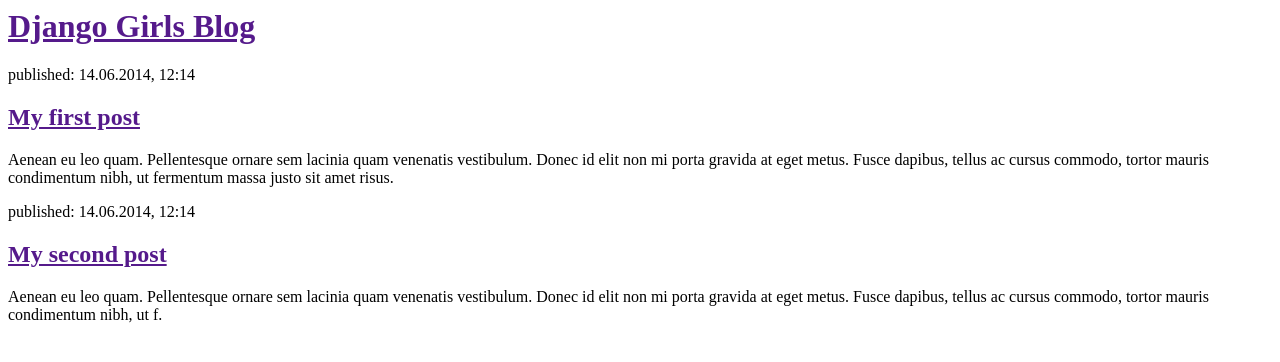
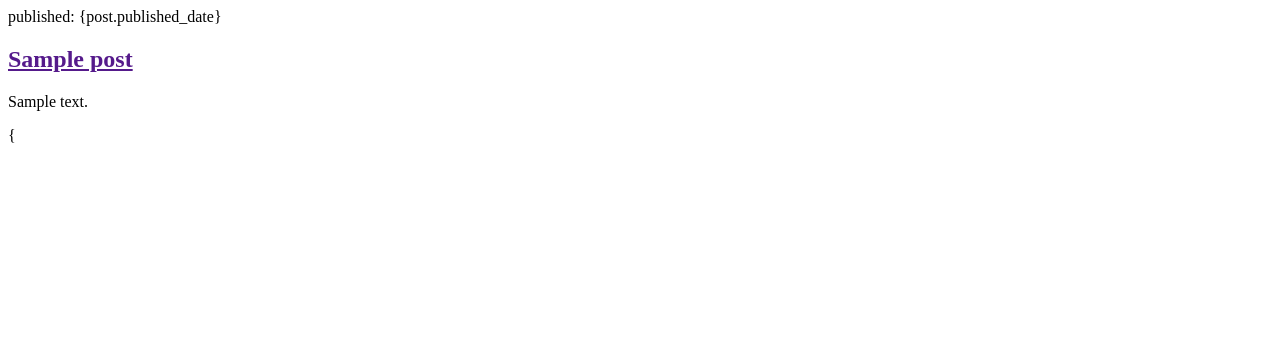
Before and after one commit to UnlimitedMatrix/Mysite, a Django app: template blog/templates/blog/post_list.html in a window 1280 px wide. Shown: the top 362 px of the page. Run offline with Django 3.2, Linux system fonts and the light colour scheme; the template is opened without the code that fills it: values that come from a table or form of the project are taken from there, others are empty; tables that the repository leaves empty hold one stand-in row (values such as "Sample post").

Commit message:
add Django template

```diff
--- a/blog/models.py
+++ b/blog/models.py
@@ -14,7 +14,7 @@
     published_date = models.DateTimeField(
             blank = True, null = True)
 
-def publishh(self):
+def publish(self):
     self.published_date = timezone.now()
     self.save()
 
--- a/blog/templates/blog/post_list.html
+++ b/blog/templates/blog/post_list.html
@@ -1,22 +1,16 @@
 <html>
     <head>
-        <title>Django Girls blog</title>
+        <title>To-Do</title>
     </head>
     <body>
         <div>
-            <h1><a href="">Django Girls Blog</a></h1>
+            {% for post in posts %}
+            <p>published: {post.published_date}</p>
+            <h2><a href="">{{post.title}}</a></h2>
+            <p>{{post.text|linebreaksbr}}</p>
+
+
         </div>
-
-        <div>
-            <p>published: 14.06.2014, 12:14</p>
-            <h2><a href="">My first post</a></h2>
-            <p>Aenean eu leo quam. Pellentesque ornare sem lacinia quam venenatis vestibulum. Donec id elit non mi porta gravida at eget metus. Fusce dapibus, tellus ac cursus commodo, tortor mauris condimentum nibh, ut fermentum massa justo sit amet risus.</p>
-        </div>
-
-        <div>
-            <p>published: 14.06.2014, 12:14</p>
-            <h2><a href="">My second post</a></h2>
-            <p>Aenean eu leo quam. Pellentesque ornare sem lacinia quam venenatis vestibulum. Donec id elit non mi porta gravida at eget metus. Fusce dapibus, tellus ac cursus commodo, tortor mauris condimentum nibh, ut f.</p>
-        </div>
+       {{% endfor %}
     </body>
 </html>
--- a/blog/views.py
+++ b/blog/views.py
@@ -1,6 +1,8 @@
 from django.shortcuts import render
-
+from django.utils import timezone
+from .models import Post
 # Create your views here.
 
 def post_list(request):
+    post = Post.objects.filter(published_date=timezone.now()).order_by('published_date')
     return render(request, 'blog/post_list.html', {})
--- a/superlists/settings.py
+++ b/superlists/settings.py
@@ -25,7 +25,11 @@
 # SECURITY WARNING: don't run with debug turned on in production!
 DEBUG = True
 
-ALLOWED_HOSTS = ["unlimitedmatrix.pythonanywhere.com","127.0.0.1"]
+ALLOWED_HOSTS = [
+        "unlimitedmatrix.pythonanywhere.com",
+        "127.0.0.1",
+        "localhost"
+        ]
 
 
 # Application definition
```
